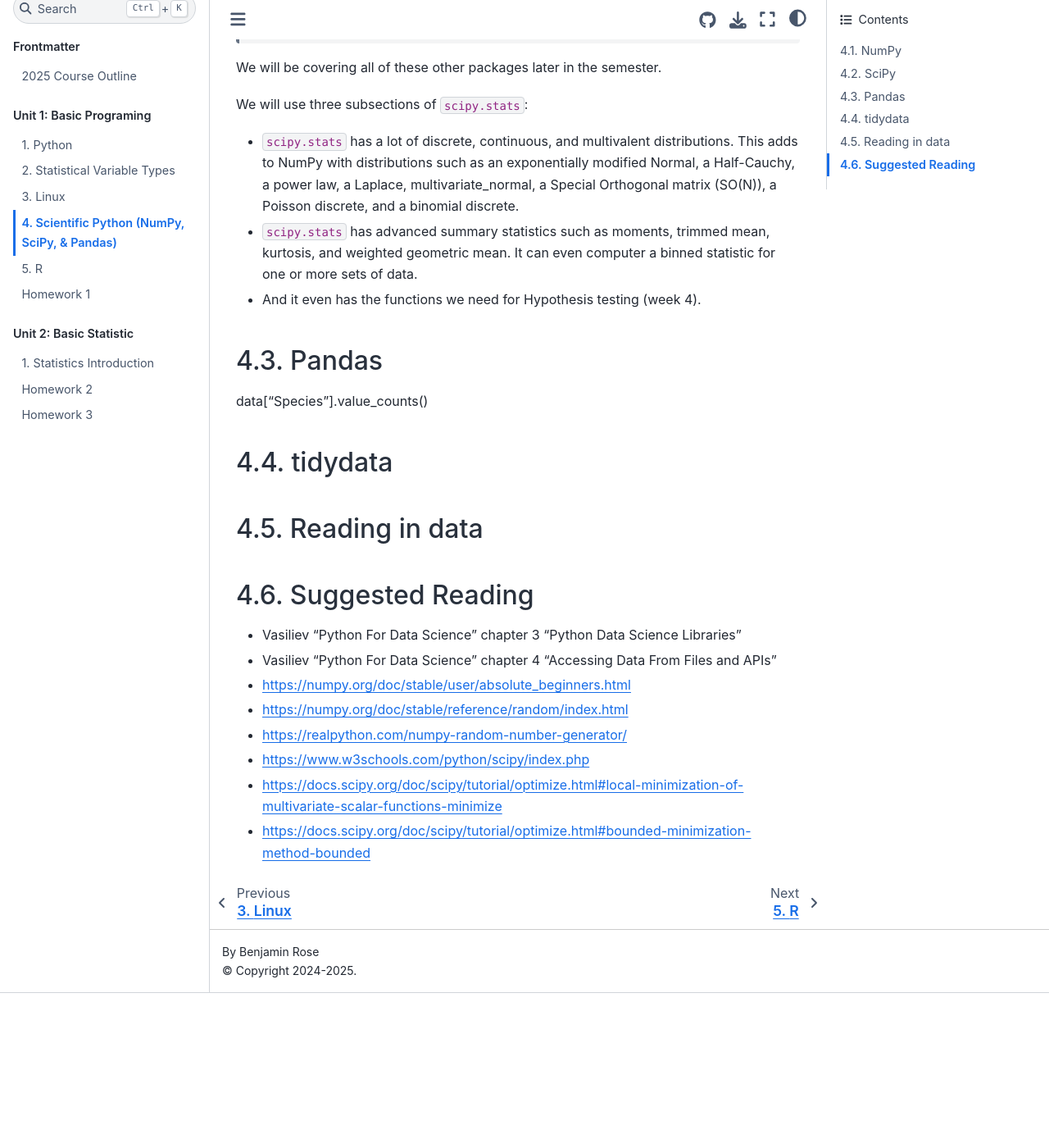
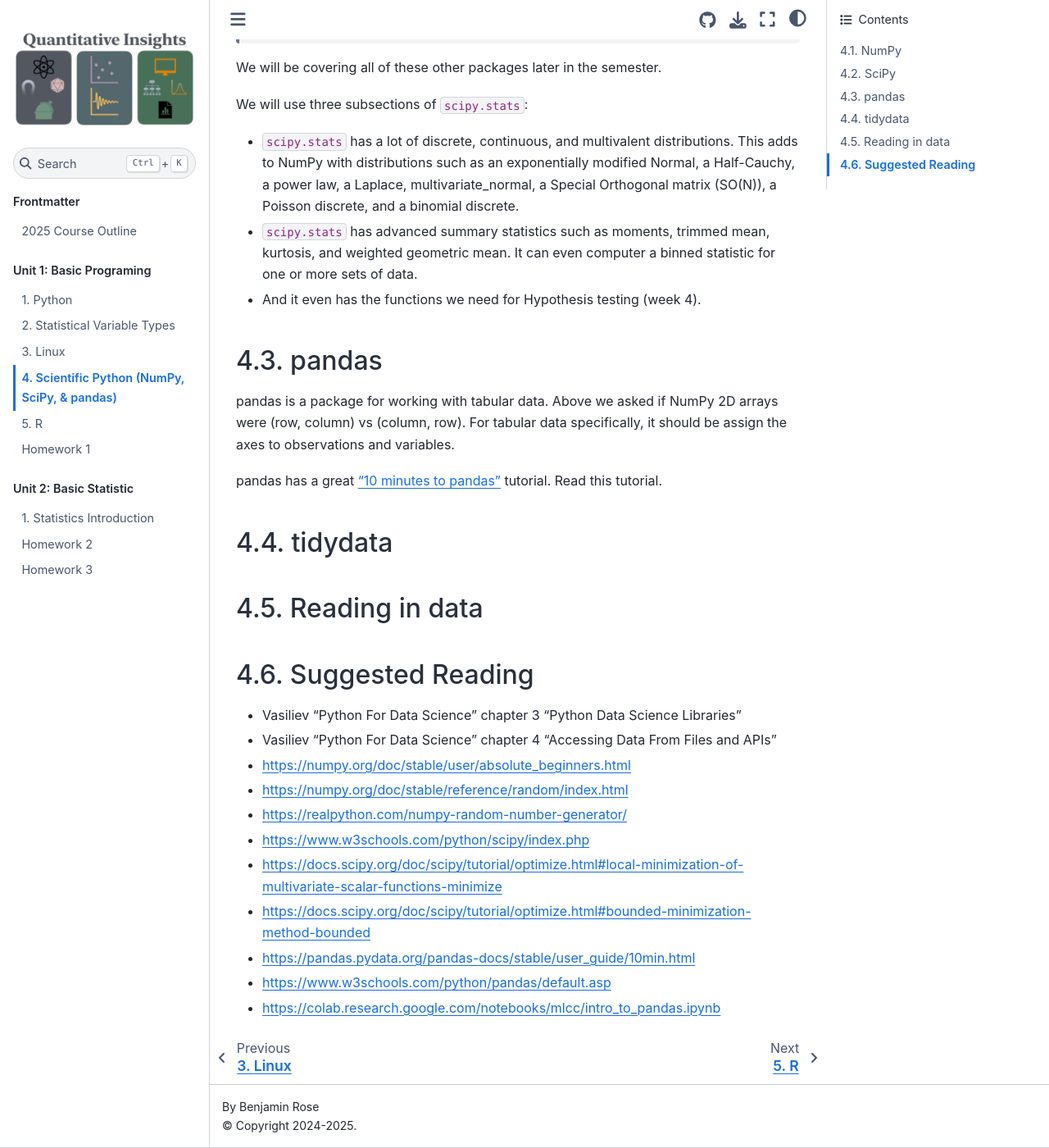
Before and after one commit to benjaminrose/data-analysis-book, a Jupyter Book: the page built from book/unit1/sci_python.md, in a window 1280 px wide and 1400 px high, scrolled down 5269 px. Shown: the whole window at 82% size. Built offline with Jupyter Book 1.0.4 settings and Sphinx 7.4.7 and the Sphinx Book theme 1.1.4, drawn with Linux system fonts in a browser that asks for light colours; before the commit the page ends 6480 px from its top, so only the background shows below that; some of the changed text lies outside the part shown.

Commit message:
Add pandas and other edits

```diff
--- a/book/unit1/sci_python.md
+++ b/book/unit1/sci_python.md
@@ -1,4 +1,4 @@
-# Scientific Python (NumPy, SciPy, & Pandas)
+# Scientific Python (NumPy, SciPy, & pandas)
 
 Python has two large communities: web development and scientific computing. Each group has a few core packages that they add on top of base python. In this section, we will
 
@@ -192,11 +192,11 @@
 * And it even has the functions we need for Hypothesis testing (week 4).
 
 
-## Pandas
+## pandas
 
-data["Species"].value_counts()
+pandas is a package for working with tabular data. Above we asked if NumPy 2D arrays were (row, column) vs (column, row). For tabular data specifically, it should be assign the axes to observations and variables.
 
-
+pandas has a great ["10 minutes to pandas"](https://pandas.pydata.org/pandas-docs/stable/user_guide/10min.html) tutorial. Read this tutorial.
 
 ## tidydata
 
@@ -212,3 +212,6 @@
 * https://www.w3schools.com/python/scipy/index.php
 * https://docs.scipy.org/doc/scipy/tutorial/optimize.html#local-minimization-of-multivariate-scalar-functions-minimize
 * https://docs.scipy.org/doc/scipy/tutorial/optimize.html#bounded-minimization-method-bounded
+* https://pandas.pydata.org/pandas-docs/stable/user_guide/10min.html
+* https://www.w3schools.com/python/pandas/default.asp
+* https://colab.research.google.com/notebooks/mlcc/intro_to_pandas.ipynb
```
Also changed, not shown: book/frontmatter/2025outline.md (+2 -1 lines).
